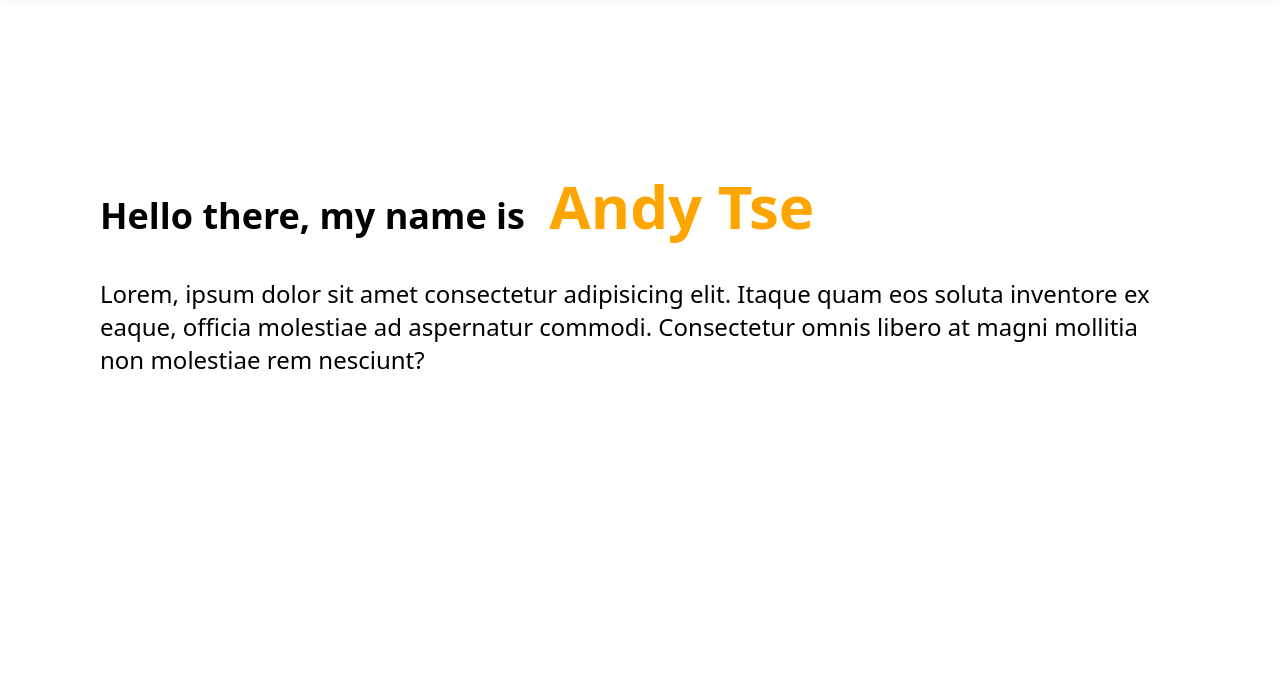
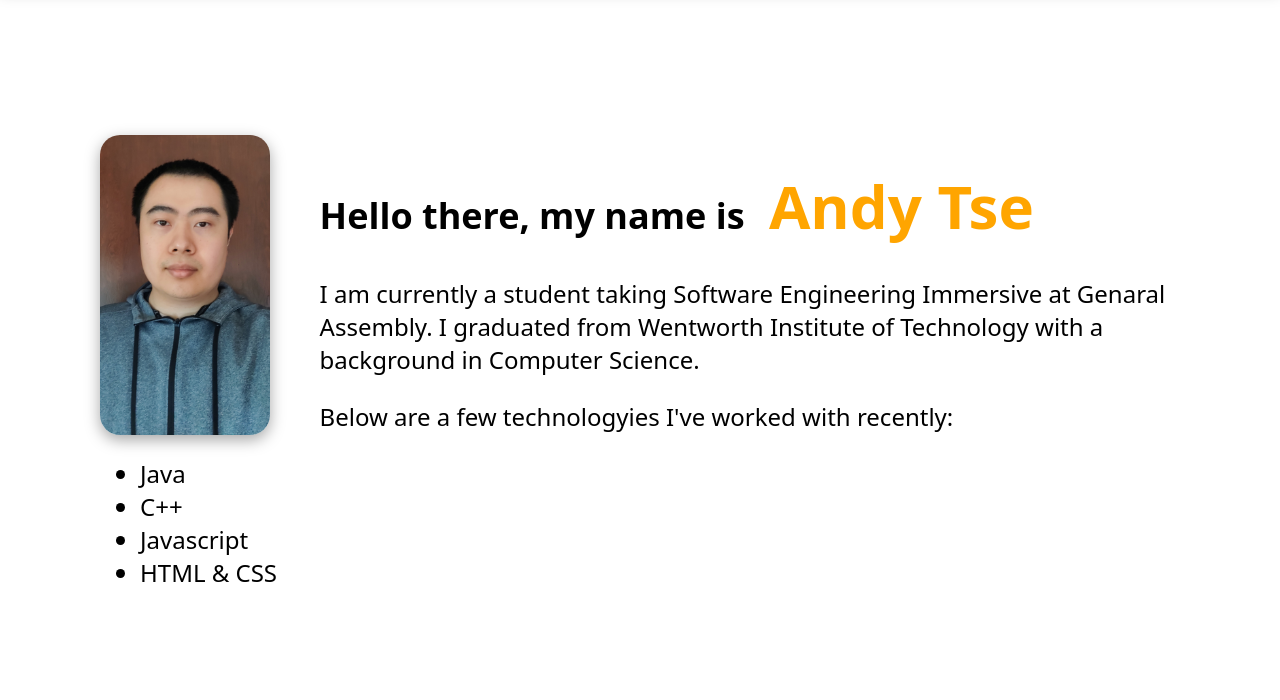
Before and after one commit to andywtse/atse-portfolio, a plain HTML site: page index.html in a window 1280 px wide. Shown: the part 100-800 px from the top of the page. Drawn offline with Linux system fonts and the light colour scheme.

Commit message:
Adds image and css for about section

```diff
--- a/css/globalstyle.css
+++ b/css/globalstyle.css
@@ -24,7 +24,9 @@ body {
 }
 
 section {
-  height:100vh;
+  display: flex;
+  flex-direction: column;
+  align-items: center;
   width: 100%;
 }
 
@@ -47,3 +49,27 @@ button#button-scroll-top {
   width: 2rem;
   border-radius: 50px;
 }
+
+section#about {
+  display: flex;
+  flex-direction: row;
+}
+#image-self {
+  float:left;
+  border-radius: 20px;
+  height: 300px;
+  box-shadow: rgba(0, 0, 0, 0.35) 0px 5px 15px;
+  margin-right: 50px;
+}
+
+.bio>li span{
+  display: inline-block;
+  vertical-align: middle;
+}
+
+.bio>li:before{
+  content: '';
+  display: inline-block;
+  vertical-align: middle;
+  height: 100%;
+}
--- a/index.html
+++ b/index.html
@@ -42,9 +42,19 @@
   <section id="about">
     <div class="navbar-gap">
       <br>
-      <div>
+      <div class="bio">
+        <img id="image-self" src="./img/photo-self.jpg">
         <h2>Hello there, my name is <span class="first-name">Andy Tse</span></h2>
-        <p>Lorem, ipsum dolor sit amet consectetur adipisicing elit. Itaque quam eos soluta inventore ex eaque, officia molestiae ad aspernatur commodi. Consectetur omnis libero at magni mollitia non molestiae rem nesciunt?</p>
+        <p>I am currently a student taking Software Engineering Immersive at Genaral Assembly. I graduated from Wentworth Institute of Technology with a background in Computer Science.
+        </p>
+        <p>Below are a few technologyies I've worked with recently:</p>
+        <ul>
+          <li>Java</li>
+          <li>C++</li>
+          <span></span>
+          <li>Javascript</li>
+          <li>HTML & CSS</li>
+        </ul>
       </div>
     </div>
   </section>
```
Also changed, not shown: img/photo-self.jpg (added).
